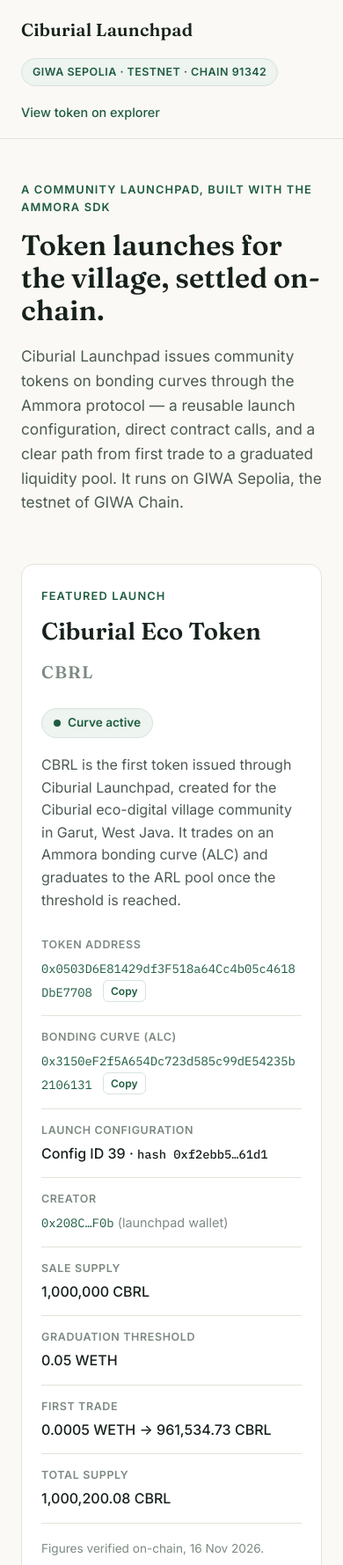
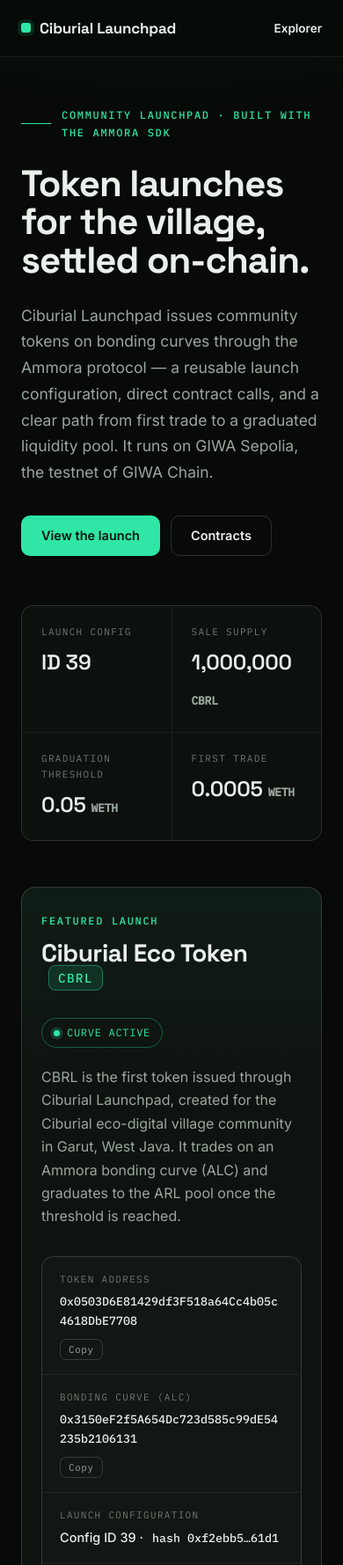
Before and after one commit to Karimkusin88/ciburial-launchpad, a plain HTML site: page index.html in a window 390 px wide. Shown: the top 1779 px of the page at 88% size. Drawn offline with Linux system fonts and the light colour scheme; no server answers.

Commit message:
Redesign launchpad site: dark, firm, professional theme

```diff
--- a/index.html
+++ b/index.html
@@ -7,17 +7,17 @@
 <meta name="description" content="Ciburial Launchpad is a community token launchpad built with the Ammora SDK. Featured launch: Ciburial Eco Token (CBRL), issued on a bonding curve on GIWA Sepolia testnet.">
 <link rel="preconnect" href="https://fonts.googleapis.com">
 <link rel="preconnect" href="https://fonts.gstatic.com" crossorigin>
-<link href="https://fonts.googleapis.com/css2?family=Fraunces:opsz,wght@9..144,500;9..144,600&family=Inter:wght@400;500;600&family=IBM+Plex+Mono:wght@400;500&display=swap" rel="stylesheet">
+<link href="https://fonts.googleapis.com/css2?family=Space+Grotesk:wght@500;600;700&family=Inter:wght@400;500;600&family=IBM+Plex+Mono:wght@400;500&display=swap" rel="stylesheet">
 <link rel="stylesheet" href="style.css">
 </head>
 <body>
 
 <header class="site-header">
   <div class="wrap header-inner">
-    <a class="brand" href="./">Ciburial&nbsp;Launchpad</a>
+    <a class="brand" href="./"><span class="brand-mark" aria-hidden="true"></span>Ciburial&nbsp;Launchpad</a>
     <div class="header-meta">
-      <span class="network-badge">GIWA Sepolia · Testnet · Chain 91342</span>
-      <a class="header-link" href="https://sepolia-explorer.giwa.io/address/0x0503D6E81429df3F518a64Cc4b05c4618DbE7708" target="_blank" rel="noopener">View token on explorer</a>
+      <span class="network-badge">GIWA Sepolia · Chain 91342</span>
+      <a class="header-link" href="https://sepolia-explorer.giwa.io/address/0x0503D6E81429df3F518a64Cc4b05c4618DbE7708" target="_blank" rel="noopener">Explorer</a>
     </div>
   </div>
 </header>
@@ -25,18 +25,40 @@
 <main class="wrap">
 
   <section class="hero">
-    <p class="eyebrow">A community launchpad, built with the Ammora SDK</p>
+    <p class="eyebrow"><span class="eyebrow-rule" aria-hidden="true"></span>Community launchpad · Built with the Ammora SDK</p>
     <h1>Token launches for the village, settled on-chain.</h1>
     <p class="lede">Ciburial Launchpad issues community tokens on bonding curves through the
       Ammora protocol — a reusable launch configuration, direct contract calls, and a clear
       path from first trade to a graduated liquidity pool. It runs on GIWA Sepolia, the
       testnet of GIWA Chain.</p>
+    <div class="hero-actions">
+      <a class="btn btn-primary" href="#launch">View the launch</a>
+      <a class="btn btn-ghost" href="#contracts">Contracts</a>
+    </div>
+    <dl class="stats">
+      <div class="stat">
+        <dt>Launch config</dt>
+        <dd>ID 39</dd>
+      </div>
+      <div class="stat">
+        <dt>Sale supply</dt>
+        <dd>1,000,000 <span class="unit">CBRL</span></dd>
+      </div>
+      <div class="stat">
+        <dt>Graduation threshold</dt>
+        <dd>0.05 <span class="unit">WETH</span></dd>
+      </div>
+      <div class="stat">
+        <dt>First trade</dt>
+        <dd>0.0005 <span class="unit">WETH</span></dd>
+      </div>
+    </dl>
   </section>
 
-  <section class="launch" aria-labelledby="launch-title">
+  <section class="launch" id="launch" aria-labelledby="launch-title">
     <div class="launch-head">
       <div>
-        <p class="eyebrow">Featured launch</p>
+        <p class="eyebrow eyebrow-small">Featured launch</p>
         <h2 id="launch-title">Ciburial Eco Token <span class="ticker">CBRL</span></h2>
       </div>
       <span class="status"><span class="status-dot" aria-hidden="true"></span>Curve active</span>
@@ -100,30 +122,36 @@
   </section>
 
   <section class="how" aria-labelledby="how-title">
+    <p class="eyebrow eyebrow-small">Protocol flow</p>
     <h2 id="how-title">How it works</h2>
     <ol class="steps">
       <li>
-        <h3>1 · Configure</h3>
+        <span class="step-num">01</span>
+        <h3>Configure</h3>
         <p>A reusable launch Config is registered once — fee split, recipients, sale supply
           and graduation threshold — and can back many token launches.</p>
       </li>
       <li>
-        <h3>2 · Issue</h3>
+        <span class="step-num">02</span>
+        <h3>Issue</h3>
         <p>A new token is issued through the launch factory against that Config, with its
           own bonding curve (ALC) created in the same transaction.</p>
       </li>
       <li>
-        <h3>3 · Trade</h3>
+        <span class="step-num">03</span>
+        <h3>Trade</h3>
         <p>Anyone can buy and sell along the curve. Reserves and price are held entirely
           by the curve contract; a 1% fee accrues to the fee vault.</p>
       </li>
       <li>
-        <h3>4 · Graduate</h3>
+        <span class="step-num">04</span>
+        <h3>Graduate</h3>
         <p>When the curve reserve reaches the 0.05 WETH threshold, the launch graduates:
           liquidity migrates to the ARL pool for open-market trading.</p>
       </li>
       <li>
-        <h3>5 · Claim fees</h3>
+        <span class="step-num">05</span>
+        <h3>Claim fees</h3>
         <p>Creator and partner fee shares are claimed from the fee vault, and LP fees from
           the graduated pool — all by direct contract calls.</p>
       </li>
@@ -133,7 +161,8 @@
       holds funds or keys.</p>
   </section>
 
-  <section class="contracts" aria-labelledby="contracts-title">
+  <section class="contracts" id="contracts" aria-labelledby="contracts-title">
+    <p class="eyebrow eyebrow-small">On-chain registry</p>
     <h2 id="contracts-title">Contracts</h2>
     <p class="contracts-sub">GIWA Sepolia (chain 91342), Ammora auto-route generation.</p>
     <table class="contracts-table">
@@ -170,7 +199,7 @@
 
 <footer class="site-footer">
   <div class="wrap footer-inner">
-    <p>Built with the Ammora SDK · Ciburial Launchpad, for the Ciburial eco-digital village.</p>
+    <p class="footer-brand">Built with the Ammora SDK · Ciburial Launchpad, for the Ciburial eco-digital village.</p>
     <p class="disclaimer">Testnet showcase: this site runs on GIWA Sepolia. All tokens and
       balances are test assets with no real-world value. Nothing here is an offer to buy
       or sell any asset.</p>
--- a/style.css
+++ b/style.css
@@ -1,267 +1,413 @@
+/* Ciburial Launchpad — dark, firm, professional.
+   One accent (emerald), hairline borders, generous spacing, no decoration
+   that does not carry information. */
+
 :root {
-  --bg: #faf9f6;
-  --surface: #ffffff;
-  --ink: #17211b;
-  --ink-soft: #4c5a52;
-  --ink-faint: #7d8a82;
-  --line: #e4e2d9;
-  --accent: #1e5c40;
-  --accent-soft: #eef4f0;
+  --bg: #070a08;
+  --bg-raise: #0c110d;
+  --panel: #0e130f;
+  --line: rgba(232, 240, 234, 0.09);
+  --line-strong: rgba(232, 240, 234, 0.16);
+  --text: #e9efea;
+  --muted: #9aa79d;
+  --faint: #6d7a6f;
+  --accent: #2fe6a7;
+  --accent-dim: rgba(47, 230, 167, 0.12);
+  --accent-ink: #04150d;
+  --font-display: "Space Grotesk", "Inter", system-ui, sans-serif;
+  --font-body: "Inter", system-ui, -apple-system, sans-serif;
+  --font-mono: "IBM Plex Mono", ui-monospace, "SF Mono", monospace;
   --radius: 14px;
 }
 
 * { box-sizing: border-box; }
 
-html { -webkit-text-size-adjust: 100%; }
+html { scroll-behavior: smooth; }
 
 body {
   margin: 0;
-  background: var(--bg);
-  color: var(--ink);
-  font-family: "Inter", system-ui, -apple-system, "Segoe UI", sans-serif;
+  background:
+    radial-gradient(900px 480px at 50% -180px, rgba(47, 230, 167, 0.07), transparent 65%),
+    var(--bg);
+  color: var(--text);
+  font-family: var(--font-body);
   font-size: 16px;
-  line-height: 1.6;
+  line-height: 1.65;
+  -webkit-font-smoothing: antialiased;
 }
 
 .wrap {
-  max-width: 880px;
+  max-width: 1120px;
   margin: 0 auto;
   padding: 0 24px;
 }
 
-.mono {
-  font-family: "IBM Plex Mono", ui-monospace, SFMono-Regular, Menlo, monospace;
-  font-size: 0.86em;
+a { color: var(--accent); text-decoration: none; }
+a:hover { text-decoration: underline; }
+a:focus-visible, button:focus-visible {
+  outline: 2px solid var(--accent);
+  outline-offset: 2px;
+  border-radius: 4px;
 }
 
-a { color: var(--accent); text-decoration: none; }
-a:hover { text-decoration: underline; }
+.mono { font-family: var(--font-mono); font-size: 0.92em; }
 
-/* Header */
+/* ---------- Header ---------- */
+
 .site-header {
+  position: sticky;
+  top: 0;
+  z-index: 10;
+  background: rgba(7, 10, 8, 0.82);
+  backdrop-filter: blur(12px);
+  -webkit-backdrop-filter: blur(12px);
   border-bottom: 1px solid var(--line);
-  background: var(--bg);
 }
+
 .header-inner {
   display: flex;
   align-items: center;
   justify-content: space-between;
   gap: 16px;
-  padding-top: 18px;
-  padding-bottom: 18px;
-  flex-wrap: wrap;
+  height: 64px;
 }
+
 .brand {
-  font-family: "Fraunces", Georgia, serif;
-  font-weight: 600;
-  font-size: 1.25rem;
-  color: var(--ink);
-  letter-spacing: 0.01em;
+  display: inline-flex;
+  align-items: center;
+  gap: 10px;
+  font-family: var(--font-display);
+  font-weight: 700;
+  font-size: 17px;
+  letter-spacing: -0.01em;
+  color: var(--text);
 }
 .brand:hover { text-decoration: none; }
-.header-meta {
+
+.brand-mark {
+  width: 11px;
+  height: 11px;
+  background: var(--accent);
+  border-radius: 3px;
+  box-shadow: 0 0 0 4px var(--accent-dim);
+}
+
+.header-meta { display: flex; align-items: center; gap: 18px; }
+
+.network-badge {
+  font-family: var(--font-mono);
+  font-size: 11.5px;
+  letter-spacing: 0.04em;
+  color: var(--muted);
+  border: 1px solid var(--line-strong);
+  border-radius: 999px;
+  padding: 5px 12px;
+  white-space: nowrap;
+}
+
+.header-link {
+  font-size: 13.5px;
+  font-weight: 600;
+  color: var(--text);
+}
+.header-link:hover { color: var(--accent); text-decoration: none; }
+
+/* ---------- Hero ---------- */
+
+.hero { padding: 88px 0 64px; }
+
+.eyebrow {
   display: flex;
   align-items: center;
-  gap: 18px;
-  flex-wrap: wrap;
-}
-.network-badge {
-  font-size: 0.78rem;
-  font-weight: 600;
-  letter-spacing: 0.04em;
+  gap: 12px;
+  margin: 0 0 26px;
+  font-family: var(--font-mono);
+  font-size: 12px;
+  font-weight: 500;
+  letter-spacing: 0.14em;
   text-transform: uppercase;
   color: var(--accent);
-  background: var(--accent-soft);
-  border: 1px solid #d7e4db;
-  border-radius: 999px;
-  padding: 5px 12px;
 }
-.header-link { font-size: 0.9rem; font-weight: 500; }
+.eyebrow-rule { width: 34px; height: 1px; background: var(--accent); flex: none; }
+.eyebrow-small { margin-bottom: 14px; }
 
-/* Hero */
-.hero { padding: 72px 0 8px; }
-.eyebrow {
-  font-size: 0.8rem;
-  font-weight: 600;
-  letter-spacing: 0.09em;
-  text-transform: uppercase;
-  color: var(--accent);
-  margin: 0 0 14px;
-}
 .hero h1 {
-  font-family: "Fraunces", Georgia, serif;
-  font-weight: 600;
-  font-size: clamp(2rem, 5vw, 3rem);
-  line-height: 1.15;
-  margin: 0 0 20px;
-  max-width: 16em;
-}
-.lede {
-  font-size: 1.08rem;
-  color: var(--ink-soft);
-  max-width: 38em;
   margin: 0;
+  max-width: 15ch;
+  font-family: var(--font-display);
+  font-size: clamp(42px, 6.4vw, 68px);
+  font-weight: 700;
+  line-height: 1.04;
+  letter-spacing: -0.025em;
 }
 
-/* Featured launch */
-.launch {
-  background: var(--surface);
+.lede {
+  margin: 26px 0 0;
+  max-width: 62ch;
+  font-size: 17.5px;
+  line-height: 1.7;
+  color: var(--muted);
+}
+
+.hero-actions { display: flex; flex-wrap: wrap; gap: 12px; margin-top: 34px; }
+
+.btn {
+  display: inline-flex;
+  align-items: center;
+  height: 46px;
+  padding: 0 22px;
+  border-radius: 10px;
+  font-size: 14.5px;
+  font-weight: 600;
+  border: 1px solid transparent;
+  transition: transform 0.15s ease, background 0.15s ease, border-color 0.15s ease;
+}
+.btn:hover { text-decoration: none; transform: translateY(-1px); }
+
+.btn-primary { background: var(--accent); color: var(--accent-ink); }
+.btn-primary:hover { background: #5ceebb; }
+
+.btn-ghost { background: transparent; color: var(--text); border-color: var(--line-strong); }
+.btn-ghost:hover { border-color: var(--accent); color: var(--accent); }
+
+.stats {
+  display: grid;
+  grid-template-columns: repeat(4, 1fr);
+  gap: 1px;
+  margin: 56px 0 0;
+  padding: 0;
+  background: var(--line);
   border: 1px solid var(--line);
   border-radius: var(--radius);
-  padding: 36px 40px;
-  margin: 48px 0 64px;
+  overflow: hidden;
 }
+.stat { background: var(--bg-raise); padding: 20px 22px; }
+.stat dt {
+  margin: 0 0 6px;
+  font-family: var(--font-mono);
+  font-size: 11px;
+  letter-spacing: 0.12em;
+  text-transform: uppercase;
+  color: var(--faint);
+}
+.stat dd {
+  margin: 0;
+  font-family: var(--font-display);
+  font-size: 24px;
+  font-weight: 600;
+  letter-spacing: -0.01em;
+}
+.stat .unit { font-size: 13px; color: var(--muted); font-family: var(--font-mono); }
+
+/* ---------- Sections ---------- */
+
+section { padding: 64px 0; }
+
+h2 {
+  margin: 0;
+  font-family: var(--font-display);
+  font-size: clamp(28px, 3.6vw, 38px);
+  font-weight: 700;
+  letter-spacing: -0.02em;
+  line-height: 1.15;
+}
+
+/* ---------- Launch panel ---------- */
+
+.launch {
+  background: linear-gradient(180deg, rgba(47, 230, 167, 0.045), rgba(47, 230, 167, 0) 220px), var(--panel);
+  border: 1px solid var(--line-strong);
+  border-radius: 20px;
+  padding: 40px 44px 36px;
+  margin: 8px 0 0;
+}
+
 .launch-head {
   display: flex;
   align-items: flex-start;
   justify-content: space-between;
-  gap: 16px;
+  gap: 20px;
   flex-wrap: wrap;
 }
-.launch-head .eyebrow { margin-bottom: 8px; }
-.launch h2 {
-  font-family: "Fraunces", Georgia, serif;
-  font-weight: 600;
-  font-size: 1.7rem;
-  margin: 0;
+.launch-head .eyebrow { margin-bottom: 10px; }
+
+.ticker {
+  font-family: var(--font-mono);
+  font-size: 0.52em;
+  font-weight: 500;
+  letter-spacing: 0.08em;
+  color: var(--accent);
+  border: 1px solid rgba(47, 230, 167, 0.4);
+  background: var(--accent-dim);
+  border-radius: 8px;
+  padding: 4px 10px;
+  vertical-align: 0.55em;
+  margin-left: 8px;
 }
-.ticker { color: var(--ink-faint); font-size: 0.72em; letter-spacing: 0.06em; }
+
 .status {
   display: inline-flex;
   align-items: center;
   gap: 8px;
-  font-size: 0.85rem;
-  font-weight: 600;
+  font-family: var(--font-mono);
+  font-size: 12px;
+  letter-spacing: 0.06em;
+  text-transform: uppercase;
   color: var(--accent);
-  border: 1px solid #d7e4db;
-  background: var(--accent-soft);
+  border: 1px solid rgba(47, 230, 167, 0.35);
   border-radius: 999px;
-  padding: 5px 13px;
+  padding: 6px 13px;
   margin-top: 6px;
 }
 .status-dot {
-  width: 8px; height: 8px;
-  border-radius: 50%;
+  width: 7px; height: 7px; border-radius: 50%;
   background: var(--accent);
+  animation: pulse 2.2s ease-in-out infinite;
 }
-.launch-desc { color: var(--ink-soft); margin: 18px 0 6px; max-width: 42em; }
+@keyframes pulse {
+  0%, 100% { box-shadow: 0 0 0 0 rgba(47, 230, 167, 0.45); }
+  50% { box-shadow: 0 0 0 6px rgba(47, 230, 167, 0); }
+}
+
+.launch-desc { margin: 20px 0 0; max-width: 68ch; color: var(--muted); font-size: 16px; }
 
 .facts {
   display: grid;
   grid-template-columns: 1fr 1fr;
-  gap: 0 40px;
-  margin: 14px 0 0;
-}
-.fact {
-  padding: 14px 0;
-  border-bottom: 1px solid var(--line);
-}
-.fact dt {
-  font-size: 0.78rem;
-  font-weight: 600;
-  letter-spacing: 0.05em;
-  text-transform: uppercase;
-  color: var(--ink-faint);
-  margin-bottom: 4px;
-}
-.fact dd { margin: 0; font-weight: 500; }
-.fact .addr { word-break: break-all; font-weight: 400; }
-.fact-note { color: var(--ink-faint); font-size: 0.9rem; font-weight: 400; }
-.copy-btn {
-  font: inherit;
-  font-size: 0.75rem;
-  font-weight: 600;
-  color: var(--accent);
-  background: none;
-  border: 1px solid #d7e4db;
-  border-radius: 6px;
-  padding: 2px 8px;
-  margin-left: 8px;
-  cursor: pointer;
-  vertical-align: 2px;
-}
-.copy-btn:hover { background: var(--accent-soft); }
-
-.live-note {
-  font-size: 0.85rem;
-  color: var(--ink-faint);
-  margin: 18px 0 0;
-}
-.live-note.live { color: var(--accent); }
-
-.tx-links {
-  display: flex;
-  gap: 24px;
-  flex-wrap: wrap;
-  margin-top: 18px;
-  padding-top: 20px;
-  border-top: 1px solid var(--line);
-}
-.tx-links a { font-weight: 500; font-size: 0.95rem; }
-.tx-links a::after { content: " ↗"; color: var(--ink-faint); }
-
-/* How it works */
-.how { margin: 0 0 64px; }
-.how h2, .contracts h2 {
-  font-family: "Fraunces", Georgia, serif;
-  font-weight: 600;
-  font-size: 1.55rem;
-  margin: 0 0 22px;
-}
-.steps {
-  list-style: none;
-  margin: 0;
+  gap: 1px;
+  margin: 32px 0 0;
   padding: 0;
-  display: grid;
-  grid-template-columns: repeat(auto-fit, minmax(230px, 1fr));
-  gap: 28px 36px;
-}
-.steps h3 { font-size: 1rem; margin: 0 0 6px; }
-.steps p { margin: 0; color: var(--ink-soft); font-size: 0.95rem; }
-.how-note { color: var(--ink-soft); margin: 30px 0 0; max-width: 44em; }
-
-/* Contracts */
-.contracts { margin: 0 0 72px; }
-.contracts-sub { color: var(--ink-soft); margin: -12px 0 18px; }
-.contracts-table {
-  width: 100%;
-  border-collapse: collapse;
-  background: var(--surface);
+  background: var(--line);
   border: 1px solid var(--line);
   border-radius: var(--radius);
   overflow: hidden;
 }
-.contracts-table th,
-.contracts-table td {
+.fact { background: rgba(7, 10, 8, 0.55); padding: 16px 20px; min-width: 0; }
+.fact dt {
+  margin: 0 0 5px;
+  font-family: var(--font-mono);
+  font-size: 11px;
+  letter-spacing: 0.12em;
+  text-transform: uppercase;
+  color: var(--faint);
+}
+.fact dd { margin: 0; font-size: 14.5px; font-weight: 500; display: flex; align-items: center; gap: 10px; flex-wrap: wrap; }
+.fact .addr { color: var(--text); overflow-wrap: anywhere; }
+.fact .addr:hover { color: var(--accent); }
+.fact-note { color: var(--faint); font-size: 13px; font-weight: 400; }
+
+.copy-btn {
+  font-family: var(--font-mono);
+  font-size: 11px;
+  letter-spacing: 0.05em;
+  color: var(--muted);
+  background: transparent;
+  border: 1px solid var(--line-strong);
+  border-radius: 7px;
+  padding: 4px 9px;
+  cursor: pointer;
+  flex: none;
+  transition: color 0.15s ease, border-color 0.15s ease;
+}
+.copy-btn:hover { color: var(--accent); border-color: var(--accent); }
+
+.live-note { margin: 22px 0 0; font-size: 13px; color: var(--faint); font-family: var(--font-mono); }
+.live-note.live { color: var(--accent); }
+
+.tx-links { display: flex; flex-wrap: wrap; gap: 10px 26px; margin-top: 14px; }
+.tx-links a { font-size: 13.5px; font-weight: 600; }
+
+/* ---------- How it works ---------- */
+
+.steps {
+  list-style: none;
+  display: grid;
+  grid-template-columns: repeat(5, 1fr);
+  gap: 26px;
+  margin: 36px 0 0;
+  padding: 0;
+}
+.steps li { border-top: 2px solid var(--line-strong); padding-top: 18px; }
+.steps li:first-child { border-top-color: var(--accent); }
+.step-num {
+  font-family: var(--font-mono);
+  font-size: 13px;
+  color: var(--accent);
+  letter-spacing: 0.08em;
+}
+.steps h3 {
+  margin: 10px 0 8px;
+  font-family: var(--font-display);
+  font-size: 18px;
+  font-weight: 600;
+  letter-spacing: -0.01em;
+}
+.steps p { margin: 0; font-size: 14px; line-height: 1.65; color: var(--muted); }
+
+.how-note { margin: 34px 0 0; color: var(--faint); font-size: 14px; max-width: 72ch; }
+
+/* ---------- Contracts ---------- */
+
+.contracts-sub { margin: 12px 0 0; color: var(--muted); font-size: 15px; }
+
+.contracts-table {
+  width: 100%;
+  margin-top: 28px;
+  border-collapse: collapse;
+  border: 1px solid var(--line);
+  border-radius: var(--radius);
+  overflow: hidden;
+  background: var(--bg-raise);
+}
+.contracts-table th, .contracts-table td {
   text-align: left;
-  padding: 14px 20px;
+  padding: 15px 20px;
   border-bottom: 1px solid var(--line);
   vertical-align: top;
 }
-.contracts-table tr:last-child th,
-.contracts-table tr:last-child td { border-bottom: none; }
+.contracts-table tr:last-child th, .contracts-table tr:last-child td { border-bottom: none; }
+.contracts-table tbody tr { transition: background 0.15s ease; }
+.contracts-table tbody tr:hover { background: rgba(47, 230, 167, 0.04); }
 .contracts-table th {
-  font-weight: 600;
-  font-size: 0.92rem;
+  font-family: var(--font-mono);
+  font-size: 12px;
+  font-weight: 500;
+  letter-spacing: 0.1em;
+  text-transform: uppercase;
+  color: var(--muted);
+  width: 220px;
   white-space: nowrap;
-  width: 210px;
 }
-.contracts-table td .addr { word-break: break-all; }
+.contracts-table td .addr { color: var(--text); overflow-wrap: anywhere; }
+.contracts-table td .addr:hover { color: var(--accent); }
 
-/* Footer */
-.site-footer {
-  border-top: 1px solid var(--line);
-  padding: 34px 0 44px;
+/* ---------- Footer ---------- */
+
+.site-footer { border-top: 1px solid var(--line); margin-top: 24px; }
+.footer-inner { padding: 34px 24px 44px; }
+.footer-brand { margin: 0; font-size: 14px; font-weight: 500; color: var(--muted); }
+.disclaimer { margin: 8px 0 0; font-size: 13px; color: var(--faint); max-width: 78ch; }
+
+/* ---------- Responsive ---------- */
+
+@media (max-width: 900px) {
+  .steps { grid-template-columns: repeat(2, 1fr); }
+  .stats { grid-template-columns: repeat(2, 1fr); }
 }
-.footer-inner p { margin: 0 0 8px; color: var(--ink-soft); font-size: 0.95rem; }
-.footer-inner .disclaimer { color: var(--ink-faint); font-size: 0.85rem; max-width: 46em; }
 
 @media (max-width: 640px) {
-  .hero { padding-top: 48px; }
-  .launch { padding: 26px 22px; }
+  .hero { padding: 56px 0 44px; }
+  section { padding: 44px 0; }
+  .launch { padding: 28px 22px 26px; border-radius: 16px; }
   .facts { grid-template-columns: 1fr; }
+  .steps { grid-template-columns: 1fr; }
+  .network-badge { display: none; }
   .contracts-table th { width: auto; white-space: normal; }
-  .contracts-table th, .contracts-table td { display: block; padding: 6px 18px; }
-  .contracts-table th { padding-top: 14px; border-bottom: none; }
-  .contracts-table td { padding-bottom: 14px; }
+  .contracts-table th, .contracts-table td { padding: 13px 15px; }
 }
+
+@media (prefers-reduced-motion: reduce) {
+  html { scroll-behavior: auto; }
+  .status-dot { animation: none; }
+  .btn { transition: none; }
+}
```
